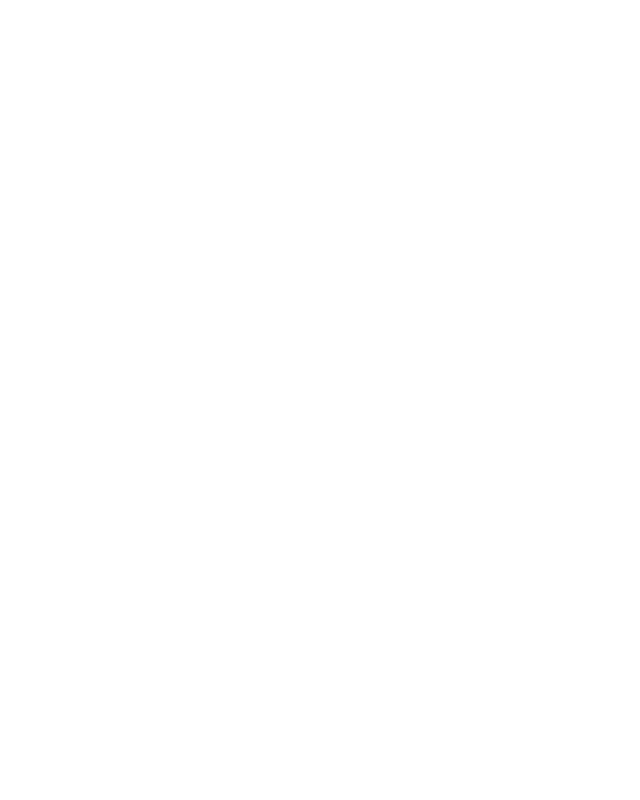
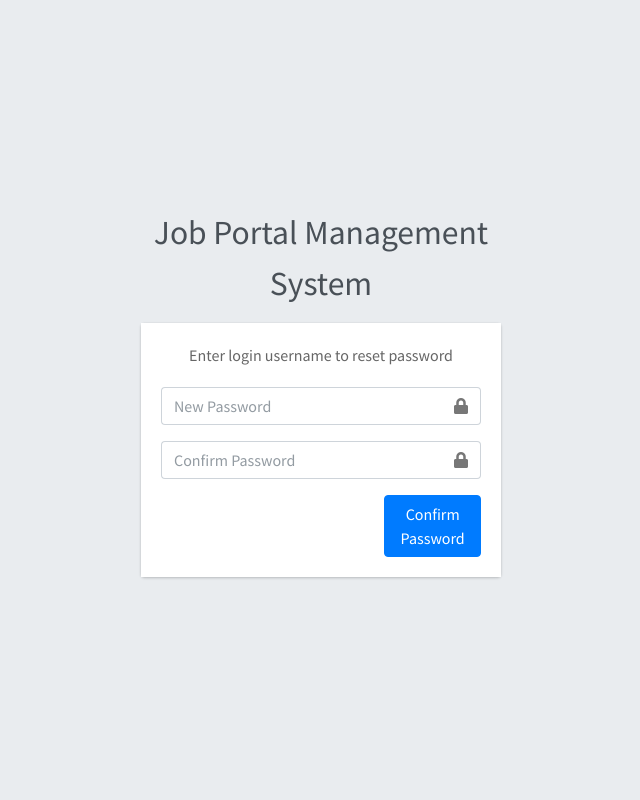
Before and after one commit to MartMbithi/Job-portal, a PHP site: page /views/confirm_password.php in a window 1280 px wide. Before the commit the part shown is empty. Shown: the whole page, without its empty margins (319-959 px from the left). Run offline with PHP 8.4, Linux system fonts and the light colour scheme; some libraries are stand-ins or nearby versions.

Commit message:
Create Auth - Password Confirmation

```diff
--- a/views/confirm_password.php
+++ b/views/confirm_password.php
@@ -47,3 +47,48 @@ if (isset($_POST['Confirm_Password'])) {
 }
 require_once('../partials/head.php');
 ?>
+
+<body class="hold-transition login-page">
+    <div class="login-box">
+        <div class="login-logo">
+            <a href=""><b>Job Portal Management System</b></a>
+        </div>
+        <div class="card">
+            <div class="card-body login-card-body">
+                <p class="login-box-msg">Enter login username to reset password</p>
+
+                <form method="post">
+                    <div class="input-group mb-3">
+                        <input type="password" name="new_password" class="form-control" placeholder="New Password">
+                        <div class="input-group-append">
+                            <div class="input-group-text">
+                                <span class="fas fa-lock"></span>
+                            </div>
+                        </div>
+                    </div>
+                    <div class="input-group mb-3">
+                        <input type="password" name="confirm_password" class="form-control" placeholder="Confirm Password">
+                        <div class="input-group-append">
+                            <div class="input-group-text">
+                                <span class="fas fa-lock"></span>
+                            </div>
+                        </div>
+                    </div>
+
+                    <div class="row">
+                        <div class="col-8">
+                        </div>
+                        <div class="col-4">
+                            <button type="submit" name="Confirm_Password" class="btn btn-primary btn-block">Confirm Password</button>
+                        </div>
+                    </div>
+                </form>
+
+            </div>
+        </div>
+    </div>
+    <?php require_once('../partials/scripts.php'); ?>
+
+</body>
+
+</html>
```
